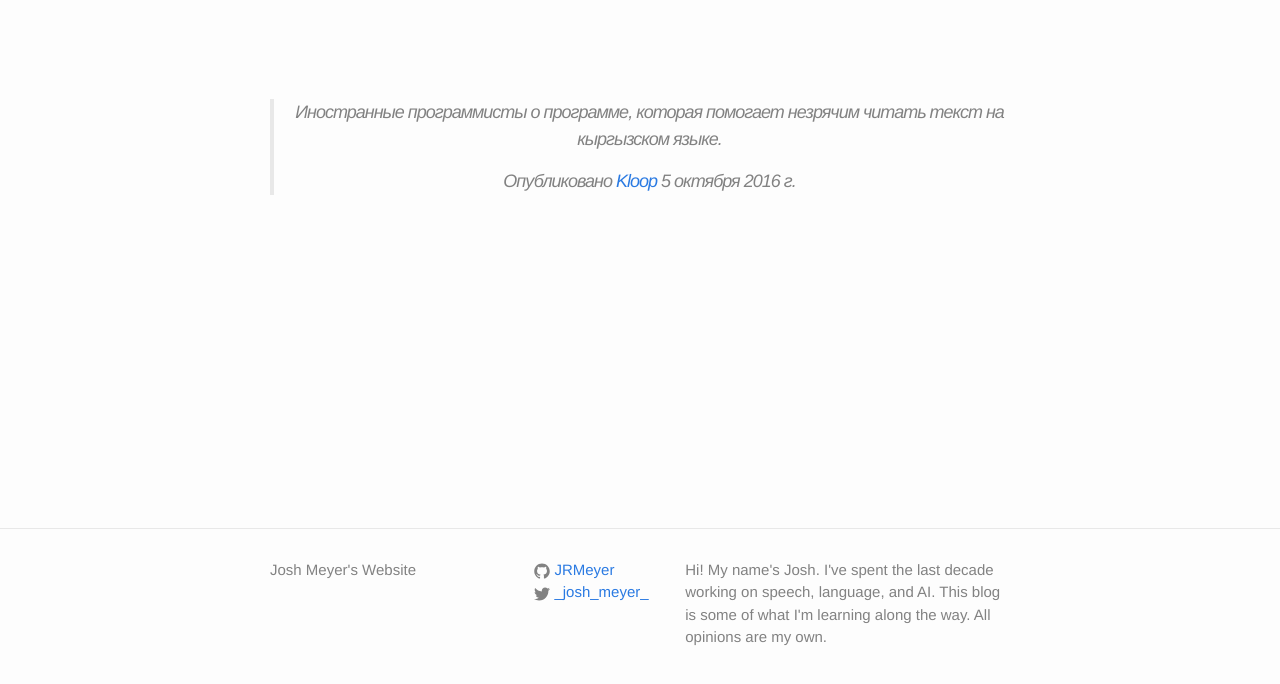
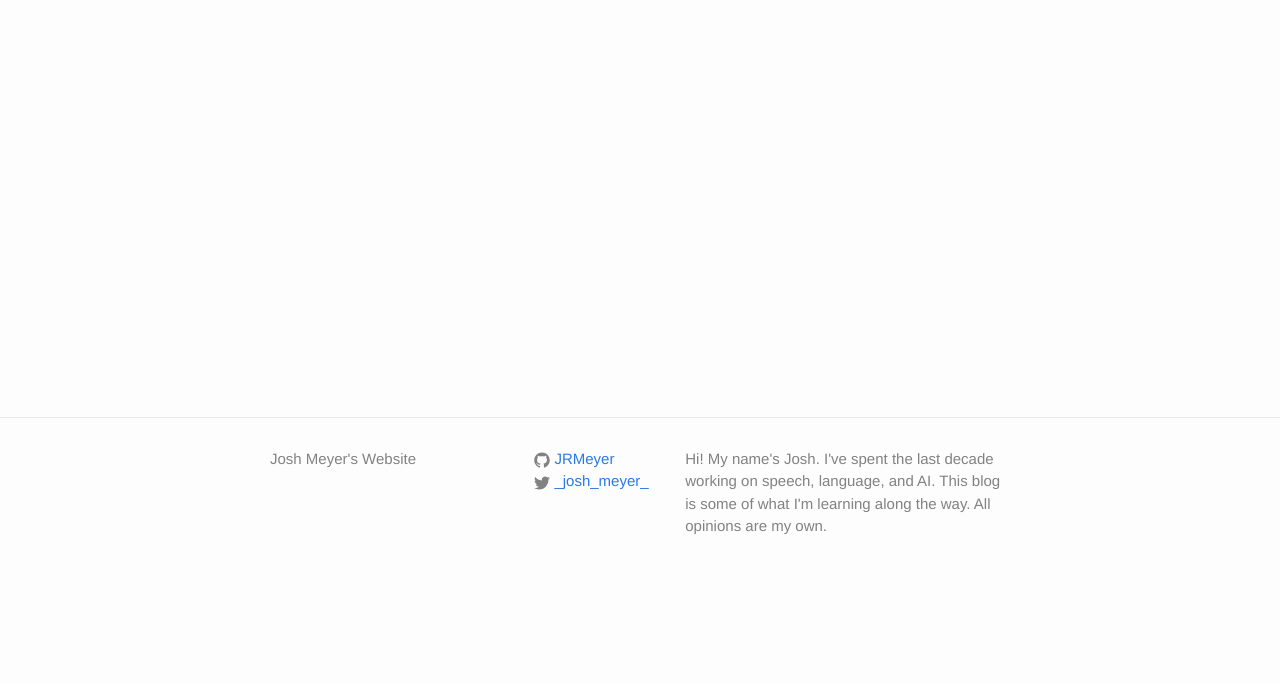
Before and after one commit to JRMeyer/jrmeyer.github.io, a Jekyll site: the page built from index.html, in a window 1280 px wide and 900 px high, scrolled down 8950 px, cut to the strip 191-875 px from the top of the window. Built offline with Jekyll 4.4.1, drawn with Linux system fonts in a browser that asks for light colours; a script that is not in the unit is left out; comment, search, counter and statistics services are not loaded; after the commit the page ends 9739 px from its top, so only the background shows below that.

Commit message:
Remove broken Facebook SDK and embedded Kloop video
Facebook converted all videos to Reels, breaking the embed.
Kloop has been declared extremist by Kyrgyz government and
the original video is no longer accessible.

Co-Authored-By: Claude Opus 4.6 <noreply@anthropic.com>

```diff
--- a/index.html
+++ b/index.html
@@ -1,16 +1,6 @@
 ---
 layout: default
 ---
-
-
-<div id="fb-root"></div>
-<script>(function(d, s, id) {
-  var js, fjs = d.getElementsByTagName(s)[0];
-  if (d.getElementById(id)) return;
-  js = d.createElement(s); js.id = id;
-  js.src = "//connect.facebook.net/ru_RU/sdk.js#xfbml=1&version=v2.8";
-  fjs.parentNode.insertBefore(js, fjs);
-}(document, 'script', 'facebook-jssdk'));</script>
 
 
 
@@ -249,15 +239,6 @@ Here's a couple videos below about our speech synthesis project for the Kyrgyz l
 <br/>
 <br/>
 
-<center>
-<div class="fb-video"
-     data-href="https://www.facebook.com/kloop.kg/videos/10153989797859639/"
-     data-width="500"
-     data-show-text="true"
-><blockquote cite="https://www.facebook.com/kloop.kg/videos/10153989797859639/"
-             class="fb-xfbml-parse-ignore"
-><a href="https://www.facebook.com/kloop.kg/videos/10153989797859639/"></a><p>Иностранные программисты о программе, которая помогает незрячим читать текст на кыргызском языке.</p>Опубликовано <a href="https://www.facebook.com/kloop.kg/">Kloop</a> 5 октября 2016 г.</blockquote></div>
-</center>
 
 
 
```
